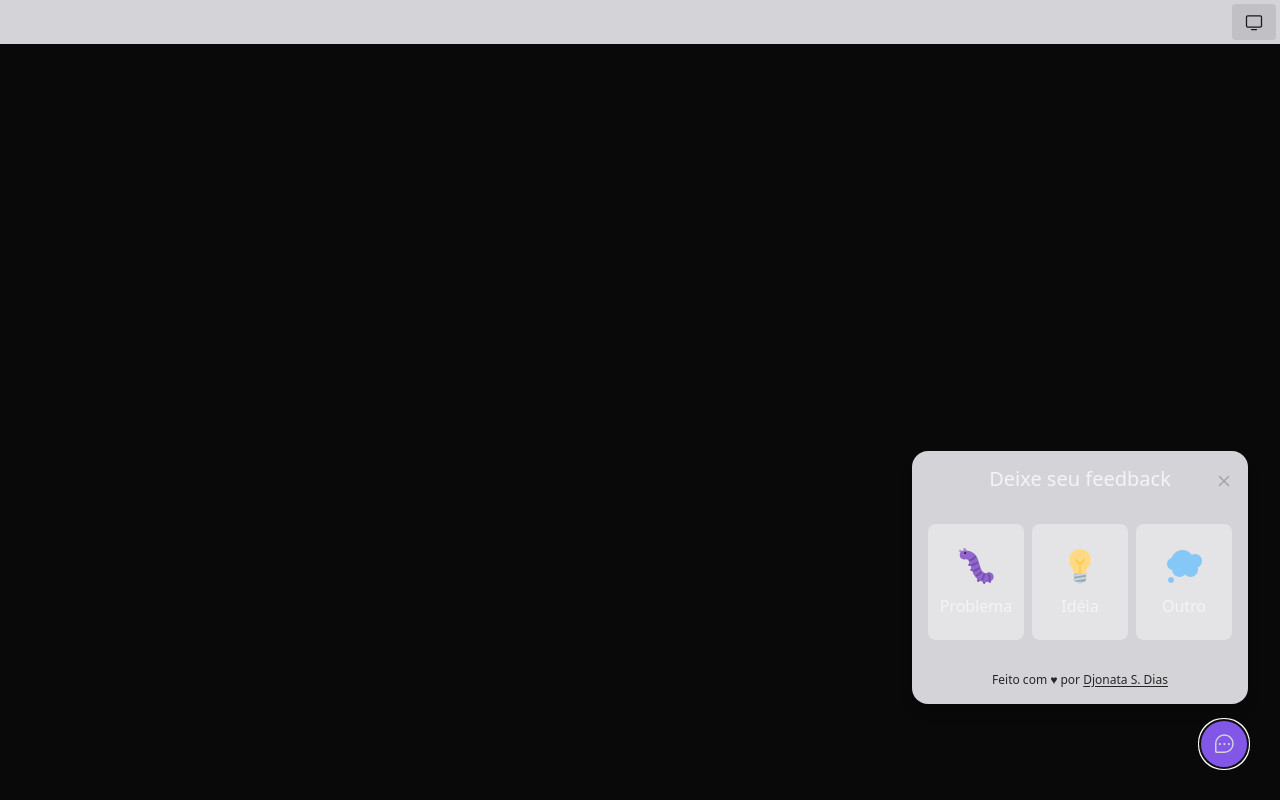
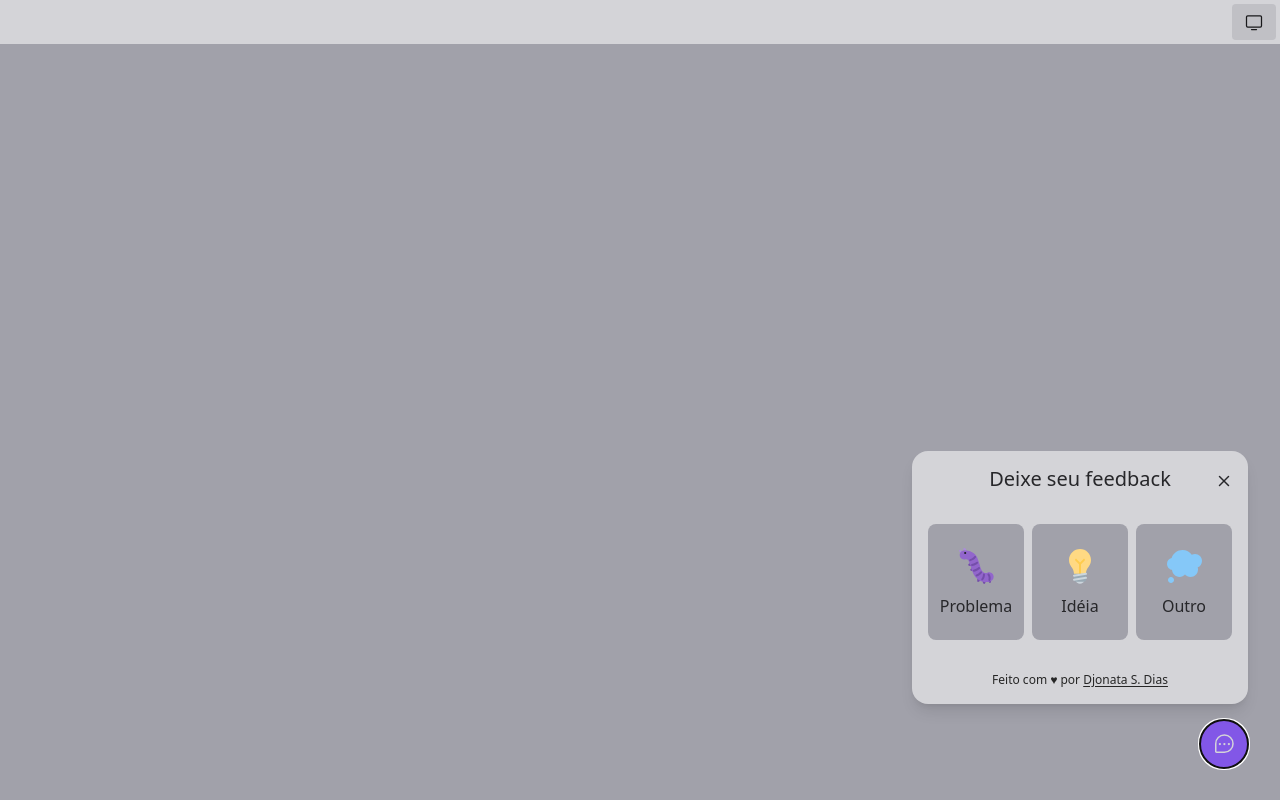
Before and after one commit to djonata-dias/feedget-monorepo, a React (Vite) app in the folder web/: page / in a window 1280 px wide. Both pictures are taken after a click on the button "Feedback". Built offline with nearby package versions, Linux system fonts and the light colour scheme; no server answers.

Commit message:
Final adjustment to add dark mode

```diff
--- a/web/index.html
+++ b/web/index.html
@@ -2,7 +2,6 @@
 <html lang="en">
   <head>
     <meta charset="UTF-8" />
-    <link rel="icon" type="image/svg+xml" href="/src/favicon.svg" />
     <meta name="viewport" content="width=device-width, initial-scale=1.0" />
     <title>Vite App</title>
   </head>
--- a/web/src/components/CloseButton.tsx
+++ b/web/src/components/CloseButton.tsx
@@ -2,8 +2,8 @@ import { Popover } from "@headlessui/react";
 import { X } from "phosphor-react";
 
 export default function CloseButton() {
-    return(
-        <Popover.Button className="top-[1.4rem] right-4 absolute text-zinc-400 hover:text-zinc-100" title="Fechar formulário de feedback">
+    return (
+        <Popover.Button className="top-[1.4rem] right-4 absolute text-zinc-800 dark:text-zinc-300 hover:text-zinc-500 dark:hover:text-zinc-100 " title="Fechar formulário de feedback">
             <X weight="bold" className="w-4 h-4" />
         </Popover.Button>
     )
--- a/web/src/components/Header/ThemeModeButton.tsx
+++ b/web/src/components/Header/ThemeModeButton.tsx
@@ -14,7 +14,7 @@ const themeIcons = {
 const themeMode = {
     "light": () => localStorage.theme = 'light',
     "dark": () => localStorage.theme = 'dark',
-    "system": () => localStorage.removeItem('theme')
+    "system": () => localStorage.theme = ''
 }
 
 type themes = keyof typeof themeIcons
@@ -24,10 +24,9 @@ export function ThemeModeButton() {
 
     useEffect(() => {
         themeMode[activeTheme]()
-    }, [activeTheme])
+    }, [activeTheme,])
 
     useEffect(() => {
-
         if (
             localStorage.theme === 'dark' ||
             (
@@ -39,7 +38,7 @@ export function ThemeModeButton() {
         } else {
             document.documentElement.classList.remove('dark')
         }
-    }, [localStorage.theme])
+    }, [localStorage.theme,])
 
     return (
         <div className="absolute right-2 top-0">
--- a/web/src/components/Widget/WidgetForm/Steps/FeedbackTypeStep.tsx
+++ b/web/src/components/Widget/WidgetForm/Steps/FeedbackTypeStep.tsx
@@ -9,19 +9,19 @@ export default function FeedbackTypeStep({ onFeedbackTypeChanged }: FeedbackType
     return (
         <>
             <header>
-                <span className="text-xl leading-6">Deixe seu feedback</span>
+                <span className="text-xl leading-6 text-zinc-800 dark:text-zinc-300">Deixe seu feedback</span>
                 <CloseButton />
             </header>
-            <div className="flex py-8 gap-2 w-full">
+            <div className="flex py-8 gap-2 w-full ">
                 {Object.entries(feedbackTypes).map(([key, value]) => {
                     return (
                         <button
                             key={key}
-                            className="bg-zinc-200 dark:bg-zinc-800 rounded-lg py-5 w-24 flex-1 flex flex-col items-center gap-2 border-2 border-transparent hover:border-brand-500 focus:border-brand-500 focus:outline-none"
+                            className="bg-zinc-400 dark:bg-zinc-800 rounded-lg py-5 w-24 flex-1 flex flex-col items-center gap-2 border-2 border-transparent hover:border-brand-500 focus:border-brand-500 focus:outline-none"
                             onClick={() => onFeedbackTypeChanged(key as FeedbackType)}
                         >
                             <img src={value.image.source} alt={value.image.alt} />
-                            <span>{value.title}</span>
+                            <span className="text-zinc-800 dark:text-zinc-300">{value.title}</span>
                         </button>
                     )
                 })}
--- a/web/src/global.css
+++ b/web/src/global.css
@@ -3,5 +3,5 @@
 @tailwind utilities;
 
 body {
-    @apply bg-[#09090A] text-zinc-100;
+    @apply bg-zinc-400 dark:bg-zinc-700 text-zinc-100;
 }
```
